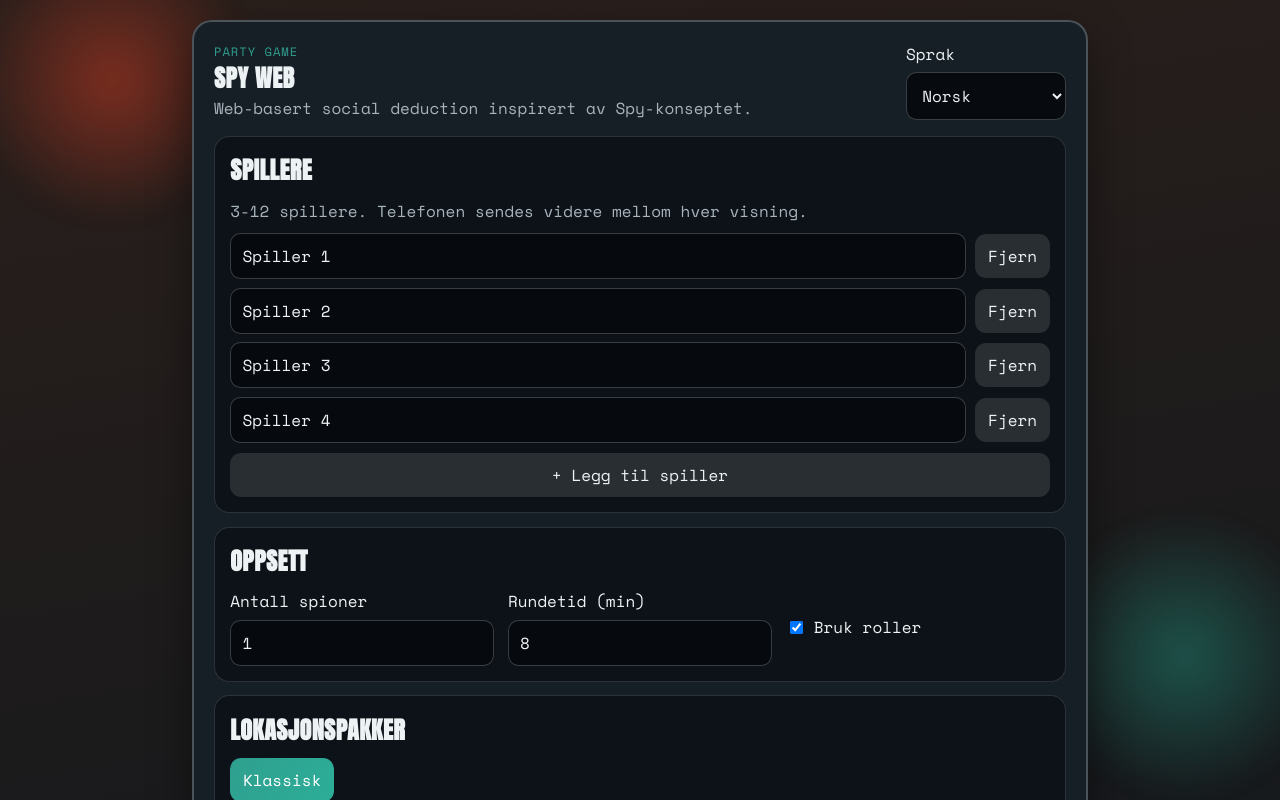
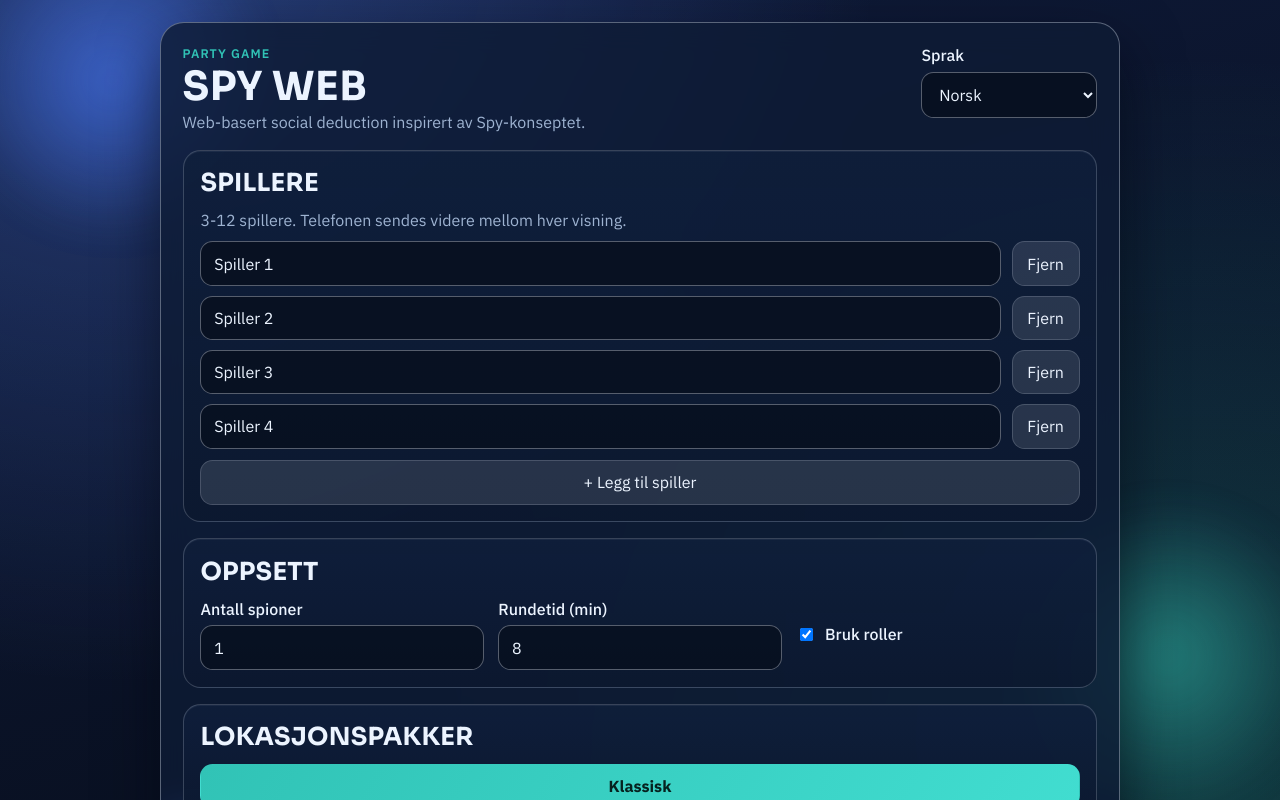
Before and after one commit to maattss/spy-game, a React (Vite) app: page / in a window 1280 px wide. Shown: the top 800 px of the page. Built offline with nearby package versions, Linux system fonts and the light colour scheme.

Commit message:
Create Abyss Glass UI variant

```diff
--- a/src/styles.css
+++ b/src/styles.css
@@ -1,16 +1,22 @@
-@import url("https://fonts.googleapis.com/css2?family=Anton&family=Space+Mono:wght@400;700&display=swap");
+@import url("https://fonts.googleapis.com/css2?family=IBM+Plex+Sans:wght@400;500;600;700&family=Sora:wght@500;700;800&display=swap");
 
 :root {
-  --bg-top: #2a1f1b;
-  --bg-bottom: #0f171d;
-  --card: #182128;
-  --ink: #edf2f4;
-  --muted: #a8b3bc;
-  --accent: #d55f45;
-  --accent-2: #2f9f8e;
-  --danger: #d1434e;
-  --safe: #2e9c69;
-  --shadow: 0 18px 44px rgba(0, 0, 0, 0.42);
+  --bg-top: #0f1b3b;
+  --bg-bottom: #070d1a;
+  --panel: rgba(14, 27, 53, 0.82);
+  --card: rgba(15, 31, 60, 0.82);
+  --card-soft: rgba(12, 24, 47, 0.8);
+  --ink: #ecf4ff;
+  --muted: #9eb3d1;
+  --accent: #5a88ff;
+  --accent-strong: #3a6fff;
+  --accent-2: #31c3b6;
+  --danger: #ff7398;
+  --safe: #41cb96;
+  --line: rgba(236, 244, 255, 0.2);
+  --line-strong: rgba(236, 244, 255, 0.34);
+  --chip: rgba(236, 244, 255, 0.12);
+  --shadow: 0 26px 60px rgba(2, 6, 15, 0.58);
 }
 
 * {
@@ -25,17 +31,30 @@ body,
 }
 
 body {
-  font-family: "Space Mono", monospace;
+  font-family: "IBM Plex Sans", sans-serif;
   color: var(--ink);
-  background: linear-gradient(170deg, var(--bg-top), var(--bg-bottom));
+  background:
+    radial-gradient(circle at 10% -8%, rgba(90, 136, 255, 0.34), transparent 52%),
+    radial-gradient(circle at 94% 112%, rgba(49, 195, 182, 0.28), transparent 56%),
+    linear-gradient(165deg, var(--bg-top), var(--bg-bottom));
+  background-attachment: fixed;
 }
 
 h1,
 h2 {
   margin: 0;
-  font-family: "Anton", sans-serif;
-  letter-spacing: 0.02em;
+  font-family: "Sora", sans-serif;
+  font-weight: 700;
+  letter-spacing: 0.01em;
   text-transform: uppercase;
+}
+
+h1 {
+  font-size: clamp(1.8rem, 3.2vw, 2.5rem);
+}
+
+h2 {
+  font-size: clamp(1.15rem, 2.4vw, 1.55rem);
 }
 
 p {
@@ -54,52 +73,54 @@ select {
   justify-content: center;
   align-items: flex-start;
   min-height: 100vh;
-  padding: 1.25rem;
+  padding: 1.4rem;
 }
 
 .ambient {
   position: fixed;
-  width: 18rem;
-  height: 18rem;
+  width: 20rem;
+  height: 20rem;
   pointer-events: none;
-  filter: blur(12px);
-  opacity: 0.8;
+  filter: blur(20px);
+  opacity: 0.85;
 }
 
 .ambient-a {
-  top: -4rem;
-  left: -2rem;
-  background: radial-gradient(circle, rgba(202, 60, 37, 0.65), transparent 70%);
+  top: -5rem;
+  left: -3rem;
+  background: radial-gradient(circle, rgba(75, 124, 255, 0.72), transparent 70%);
 }
 
 .ambient-b {
   right: -3rem;
-  bottom: 0;
-  background: radial-gradient(circle, rgba(32, 127, 111, 0.7), transparent 70%);
+  bottom: -1rem;
+  background: radial-gradient(circle, rgba(50, 185, 170, 0.66), transparent 70%);
 }
 
 .panel {
   position: relative;
   z-index: 1;
-  width: min(56rem, 100%);
-  background: color-mix(in srgb, var(--card) 94%, black);
-  border: 2px solid color-mix(in srgb, var(--ink) 24%, transparent);
-  border-radius: 1.25rem;
+  width: min(60rem, 100%);
+  background: var(--panel);
+  border: 1px solid var(--line-strong);
+  border-radius: 1.5rem;
   box-shadow: var(--shadow);
-  padding: 1.25rem;
+  backdrop-filter: blur(14px);
+  padding: 1.35rem;
 }
 
 .panel__header {
   display: grid;
-  gap: 0.35rem;
-  margin-bottom: 1rem;
+  gap: 0.45rem;
+  margin-bottom: 1.1rem;
 }
 
 .eyebrow {
   color: var(--accent-2);
-  letter-spacing: 0.08em;
+  letter-spacing: 0.09em;
   text-transform: uppercase;
-  font-size: 0.76rem;
+  font-size: 0.78rem;
+  font-weight: 600;
 }
 
 .muted {
@@ -108,30 +129,37 @@ select {
 
 .stack {
   display: grid;
-  gap: 0.85rem;
+  gap: 1rem;
 }
 
 .compact {
-  gap: 0.55rem;
+  gap: 0.62rem;
 }
 
 .card {
   display: grid;
-  gap: 0.65rem;
-  border-radius: 0.95rem;
-  background: rgba(9, 14, 19, 0.72);
-  border: 1px solid rgba(237, 242, 244, 0.14);
-  padding: 0.95rem;
+  gap: 0.72rem;
+  border-radius: 1.1rem;
+  background: linear-gradient(180deg, var(--card), var(--card-soft));
+  border: 1px solid var(--line);
+  padding: 1.05rem;
+  box-shadow: inset 0 1px 0 rgba(255, 255, 255, 0.06);
+  transition: transform 180ms ease, border-color 180ms ease;
+}
+
+.card:hover {
+  transform: translateY(-1px);
+  border-color: rgba(236, 244, 255, 0.32);
 }
 
 .big-card {
-  min-height: 17rem;
+  min-height: 18rem;
   align-content: start;
 }
 
 .row {
   display: flex;
-  gap: 0.55rem;
+  gap: 0.65rem;
   align-items: center;
 }
 
@@ -139,10 +167,11 @@ select {
   justify-content: space-between;
   align-items: flex-start;
   flex-wrap: wrap;
+  gap: 0.75rem;
 }
 
 .lang-switch {
-  min-width: 10rem;
+  min-width: 11rem;
 }
 
 .row input {
@@ -152,28 +181,41 @@ select {
 input,
 select {
   width: 100%;
-  border: 1px solid rgba(237, 242, 244, 0.22);
-  border-radius: 0.65rem;
-  background: rgba(6, 10, 14, 0.88);
+  border: 1px solid var(--line-strong);
+  border-radius: 0.78rem;
+  background: rgba(8, 17, 33, 0.92);
   color: var(--ink);
-  padding: 0.62rem 0.7rem;
+  padding: 0.7rem 0.8rem;
+}
+
+input::placeholder {
+  color: color-mix(in srgb, var(--muted) 82%, white);
+}
+
+input:focus,
+select:focus {
+  outline: 2px solid color-mix(in srgb, var(--accent) 72%, white);
+  outline-offset: 1px;
+  border-color: color-mix(in srgb, var(--accent) 66%, white);
 }
 
 label span {
   display: block;
-  margin-bottom: 0.4rem;
+  margin-bottom: 0.42rem;
+  font-weight: 500;
 }
 
 .form-grid {
   display: grid;
-  gap: 0.85rem;
+  gap: 0.9rem;
   grid-template-columns: repeat(auto-fit, minmax(12rem, 1fr));
 }
 
 .check {
   display: flex;
-  gap: 0.5rem;
+  gap: 0.56rem;
   align-items: center;
+  min-height: 100%;
 }
 
 .check span {
@@ -187,80 +229,92 @@ label span {
 button {
   cursor: pointer;
   border: none;
-  border-radius: 0.7rem;
-  padding: 0.62rem 0.8rem;
-  transition: transform 140ms ease, filter 140ms ease;
+  border-radius: 0.78rem;
+  padding: 0.7rem 0.92rem;
+  transition: transform 140ms ease, filter 140ms ease, box-shadow 140ms ease;
 }
 
 button:hover {
   transform: translateY(-1px);
-  filter: saturate(1.1);
+  filter: saturate(1.08);
 }
 
 button:disabled {
   cursor: not-allowed;
-  opacity: 0.6;
+  opacity: 0.56;
   transform: none;
+  box-shadow: none;
 }
 
 .primary {
-  background: linear-gradient(120deg, var(--accent), #e45c45);
+  background: linear-gradient(126deg, var(--accent), var(--accent-strong));
   color: white;
   font-weight: 700;
+  box-shadow: 0 10px 24px rgba(58, 111, 255, 0.35);
 }
 
 .ghost {
-  background: rgba(237, 242, 244, 0.12);
+  background: var(--chip);
   color: var(--ink);
+  border: 1px solid color-mix(in srgb, var(--line) 84%, transparent);
 }
 
 .ghost.danger {
-  background: rgba(209, 67, 78, 0.2);
-  color: var(--danger);
+  background: color-mix(in srgb, var(--danger) 22%, transparent);
+  color: color-mix(in srgb, var(--danger) 90%, white);
+  border-color: color-mix(in srgb, var(--danger) 30%, transparent);
 }
 
 .chips {
-  display: flex;
-  flex-wrap: wrap;
-  gap: 0.5rem;
+  display: grid;
+  gap: 0.58rem;
+  grid-template-columns: repeat(auto-fit, minmax(8.3rem, 1fr));
 }
 
 .chips.vertical {
   display: grid;
+  grid-template-columns: repeat(auto-fit, minmax(11rem, 1fr));
 }
 
 .chip {
-  background: rgba(237, 242, 244, 0.12);
+  background: var(--chip);
   color: var(--ink);
+  border: 1px solid color-mix(in srgb, var(--line) 80%, transparent);
 }
 
 .chip.active {
-  background: linear-gradient(120deg, var(--accent-2), #2cae99);
-  color: white;
+  background: linear-gradient(120deg, var(--accent-2), #41ddd0);
+  color: #06221f;
+  font-weight: 700;
+  border-color: transparent;
 }
 
 .actions {
   display: flex;
-  gap: 0.55rem;
+  gap: 0.65rem;
   flex-wrap: wrap;
+  align-items: center;
 }
 
 .timer {
-  font-size: clamp(2rem, 8vw, 4rem);
+  font-family: "Sora", sans-serif;
+  font-size: clamp(2.1rem, 8vw, 4.1rem);
+  letter-spacing: 0.03em;
 }
 
 .hint-box {
   display: grid;
-  gap: 0.5rem;
-  border: 1px dashed rgba(237, 242, 244, 0.28);
-  border-radius: 0.8rem;
-  padding: 0.75rem;
+  gap: 0.58rem;
+  border: 1px dashed var(--line-strong);
+  border-radius: 0.92rem;
+  padding: 0.85rem;
+  background: rgba(11, 20, 37, 0.54);
 }
 
 .tag {
   display: inline-block;
   border-radius: 999px;
-  padding: 0.2rem 0.7rem;
+  padding: 0.25rem 0.76rem;
   color: white;
   font-weight: 700;
   width: fit-content;
@@ -272,38 +326,59 @@ button:disabled {
 
 .tag.safe {
   background: var(--safe);
+  color: #052217;
 }
 
 .reveal {
   display: grid;
-  gap: 0.6rem;
-  border: 1px solid rgba(237, 242, 244, 0.2);
-  border-radius: 0.8rem;
-  padding: 0.8rem;
+  gap: 0.62rem;
+  border: 1px solid var(--line);
+  border-radius: 0.9rem;
+  padding: 0.85rem;
+  background: rgba(8, 16, 31, 0.68);
 }
 
 .score-grid {
   display: grid;
-  gap: 0.5rem;
+  gap: 0.52rem;
 }
 
 .score-item {
   display: flex;
   justify-content: space-between;
   align-items: center;
-  border-radius: 0.6rem;
-  background: rgba(7, 11, 15, 0.84);
-  border: 1px solid rgba(237, 242, 244, 0.16);
-  padding: 0.45rem 0.6rem;
+  gap: 0.8rem;
+  border-radius: 0.7rem;
+  background: rgba(8, 16, 31, 0.84);
+  border: 1px solid var(--line);
+  padding: 0.52rem 0.65rem;
 }
 
 @media (max-width: 680px) {
   .panel {
+    padding: 0.95rem;
+    border-radius: 1.2rem;
+  }
+
+  .shell {
     padding: 0.9rem;
-    border-radius: 1rem;
   }
 
   .actions {
     display: grid;
   }
+
+  .row {
+    flex-wrap: wrap;
+  }
+
+  .row button {
+    width: 100%;
+  }
 }
+
+@media (min-width: 880px) {
+  .score-grid {
+    grid-template-columns: repeat(2, minmax(0, 1fr));
+  }
+}
```
